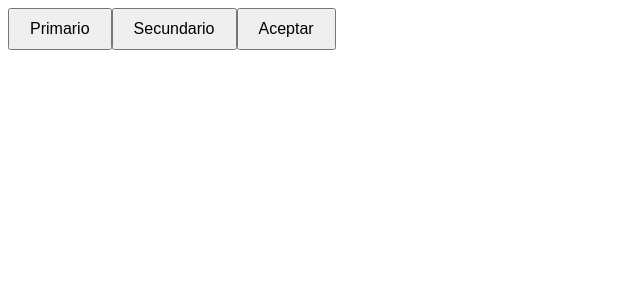
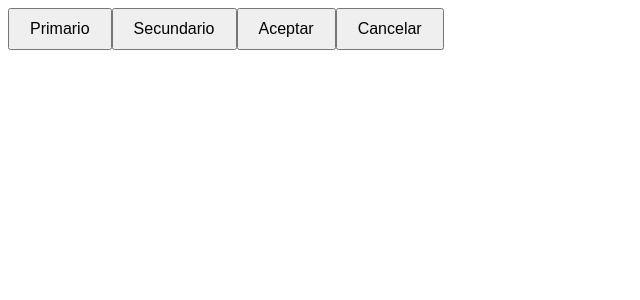
Before and after one commit to CaloTeloCT/sumativatelooooc, an Angular app: page / in a window 1280 px wide. Shown: the top 300 px of the page, without its empty margins (0-640 px from the left). Built offline with nearby package versions, Linux system fonts and the light colour scheme.

Commit message:
first commit

```diff
--- a/src/app/Components/Botones/cancelar-btn/cancelar-btn.component.css
+++ b/src/app/Components/Botones/cancelar-btn/cancelar-btn.component.css
@@ -0,0 +1,5 @@
+/* src/app/Components/Botones/cancelar-btn/cancelar-btn.component.css */
+button {
+    padding: 10px 20px;
+    font-size: 16px;
+}
--- a/src/app/Components/Botones/cancelar-btn/cancelar-btn.component.html
+++ b/src/app/Components/Botones/cancelar-btn/cancelar-btn.component.html
@@ -1 +1,2 @@
-<p>cancelar-btn works!</p>
+<!-- src/app/Components/Botones/cancelar-btn/cancelar-btn.component.html -->
+<button (click)="onClick()">Cancelar</button>
--- a/src/app/Components/Botones/cancelar-btn/cancelar-btn.component.ts
+++ b/src/app/Components/Botones/cancelar-btn/cancelar-btn.component.ts
@@ -1,4 +1,5 @@
-import { Component } from '@angular/core';
+// src/app/Components/Botones/cancelar-btn/cancelar-btn.component.ts
+import { Component, EventEmitter, Output } from '@angular/core';
 
 @Component({
   selector: 'app-cancelar-btn',
@@ -7,5 +8,9 @@ import { Component } from '@angular/core';
   styleUrl: './cancelar-btn.component.css'
 })
 export class CancelarBtnComponent {
+  @Output() canceled = new EventEmitter<void>();
 
+  onClick() {
+    this.canceled.emit(); // Emitir el evento al hacer clic
+  }
 }
--- a/src/app/Components/view/view.component.html
+++ b/src/app/Components/view/view.component.html
@@ -2,6 +2,7 @@
 <app-first-btn (colorChange)="handleColorChange()"></app-first-btn>
 <app-second-btn (shapeChange)="handleShapeChange()"></app-second-btn>
 <app-aceptar-btn (accepted)="handleAccepted()"></app-aceptar-btn>
+<app-cancelar-btn (canceled)="handleCanceled()"></app-cancelar-btn>
 <div *ngIf="showVisualizer">
     <app-visualizador></app-visualizador>
 </div>
--- a/src/app/Components/view/view.component.ts
+++ b/src/app/Components/view/view.component.ts
@@ -5,10 +5,11 @@ import { FirstBtnComponent } from '../Botones/first-btn/first-btn.component';
 import { CommonModule } from '@angular/common';
 import { SecondBtnComponent } from '../Botones/second-btn/second-btn.component';
 import { AceptarBtnComponent } from '../Botones/aceptar-btn/aceptar-btn.component';
+import { CancelarBtnComponent } from '../Botones/cancelar-btn/cancelar-btn.component';
 
 @Component({
   selector: 'app-view',
-  imports: [VisualizadorComponent, FirstBtnComponent, CommonModule, SecondBtnComponent, AceptarBtnComponent],
+  imports: [VisualizadorComponent, FirstBtnComponent, CommonModule, SecondBtnComponent, AceptarBtnComponent, CancelarBtnComponent],
   templateUrl: './view.component.html',
   styleUrl: './view.component.css'
 })
@@ -28,4 +29,8 @@ export class ViewComponent {
   handleAccepted() {
     this.visualizador.showMessage('Aceptado con éxito'); // Muestra el mensaje en el Visualizador
   }
+
+  handleCanceled() {
+    this.visualizador.showMessage('Cancelado con éxito'); // Muestra el mensaje de cancelación en el Visualizador
+  }
 }
```
